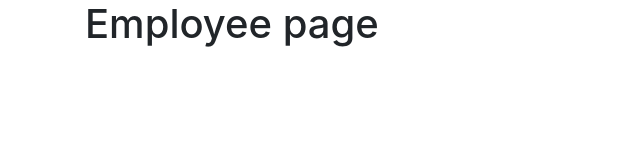
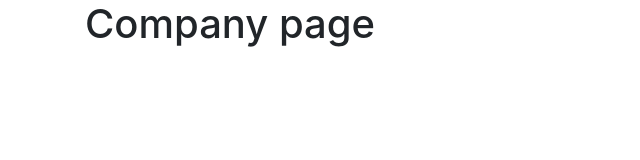
Before and after one commit to erlama/react-grupp3, a React (Create React App) app in the folder react-client-umbraco/: page /company in a window 1280 px wide. Shown: the top 160 px of the page, without its empty margins (0-640 px from the left). Built offline with nearby package versions, Linux system fonts and the light colour scheme.

Commit message:
Working on all the pages

```diff
--- a/react-client-umbraco/src/Pages/Company.js
+++ b/react-client-umbraco/src/Pages/Company.js
@@ -1,10 +1,8 @@
 import React from 'react'
 
-const Company = () =>
+export const Company = () =>
    (
     <div className="container">
-      <h1>Employee page</h1>
+      <h1>Company page</h1>
     </div>
-  )
-
-  export default Company;
+  );
--- a/react-client-umbraco/src/Pages/Country.js
+++ b/react-client-umbraco/src/Pages/Country.js
@@ -1,10 +1,8 @@
 import React from 'react'
 
-const Country = () =>
+export const Country = () =>
    (
     <div className="container">
       <h1>Country page</h1>
     </div>
-  )
-
-  export default Country;
+  );
--- a/react-client-umbraco/src/Pages/Empoyee.js
+++ b/react-client-umbraco/src/Pages/Empoyee.js
@@ -1,10 +1,8 @@
 import React from 'react'
 
-const Employee = () =>
+export const Employee = () =>
    (
     <div className="container">
       <h1>Employee page</h1>
     </div>
-  )
-
-  export default Employee;
+  );
--- a/react-client-umbraco/src/Pages/Home.js
+++ b/react-client-umbraco/src/Pages/Home.js
@@ -1,7 +1,7 @@
 import React from '../../node_modules/react'
 //import { Link } from '../../node_modules/react-router-dom'
 
-const Home = () =>
+export const Home = () =>
    (
     <div className="container">
       <h1>Home Page</h1>
@@ -9,6 +9,4 @@ const Home = () =>
         Omg its the home page of your project for Group 3.. er I mean Group 4!
       </p>
     </div>
-  )
-
-  export default Home;
+  );
```
Also changed, not shown: react-client-umbraco/src/App.js (+12 -7 lines).
